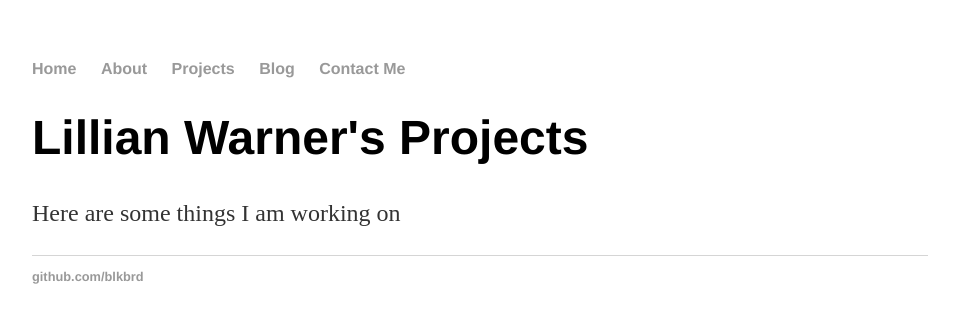
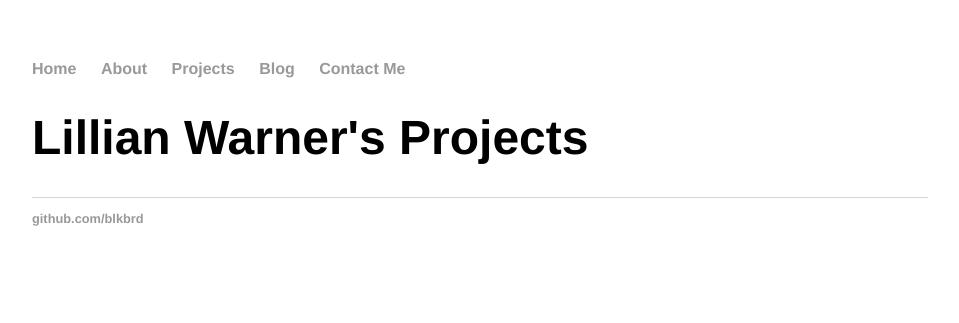
Before and after one commit to blkbrd/blkbrd.github.io, a Jekyll site: the page built from projects/index.html, in a window 1280 px wide. Shown: the top 323 px of the page, without its empty margins (160-1119 px from the left). Built offline with Jekyll 4.4.1, drawn with Linux system fonts in a browser that asks for light colours.

Commit message:
Update index.html

```diff
--- a/projects/index.html
+++ b/projects/index.html
@@ -3,4 +3,3 @@ layout: default
 title: Lillian Warner's Projects
 ---
 <h1>{{ page.title }}</h1>
-<p> Here are some things I am working on </p>
```
